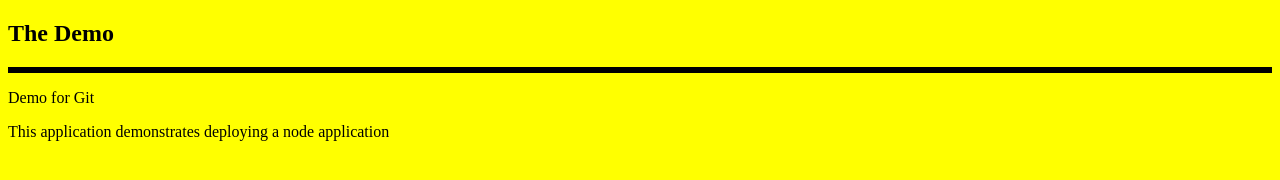
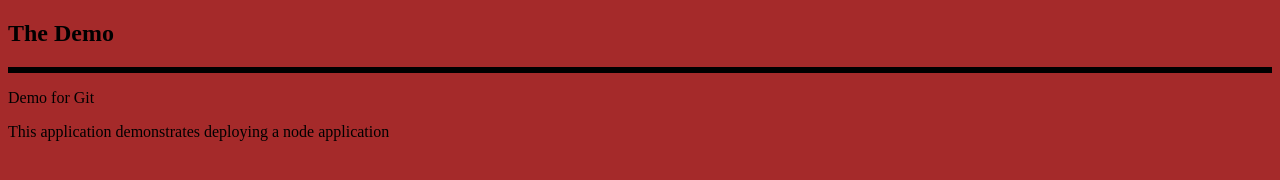
Before and after one commit to m-akramb/node_ab, a website: page index.html in a window 1280 px wide. Drawn offline with Linux system fonts and the light colour scheme.

Commit message:
You better work

```diff
--- a/index.html
+++ b/index.html
@@ -4,7 +4,7 @@
 <style>
 p.solid{border-style:solid;}
 </style>
-<body style = "background-color: yellow;">
+<body style = "background-color: brown;">
 <h2> The Demo</h2>
 <p class = "solid">
 <p> <a>Demo for Git</a></p>
```
